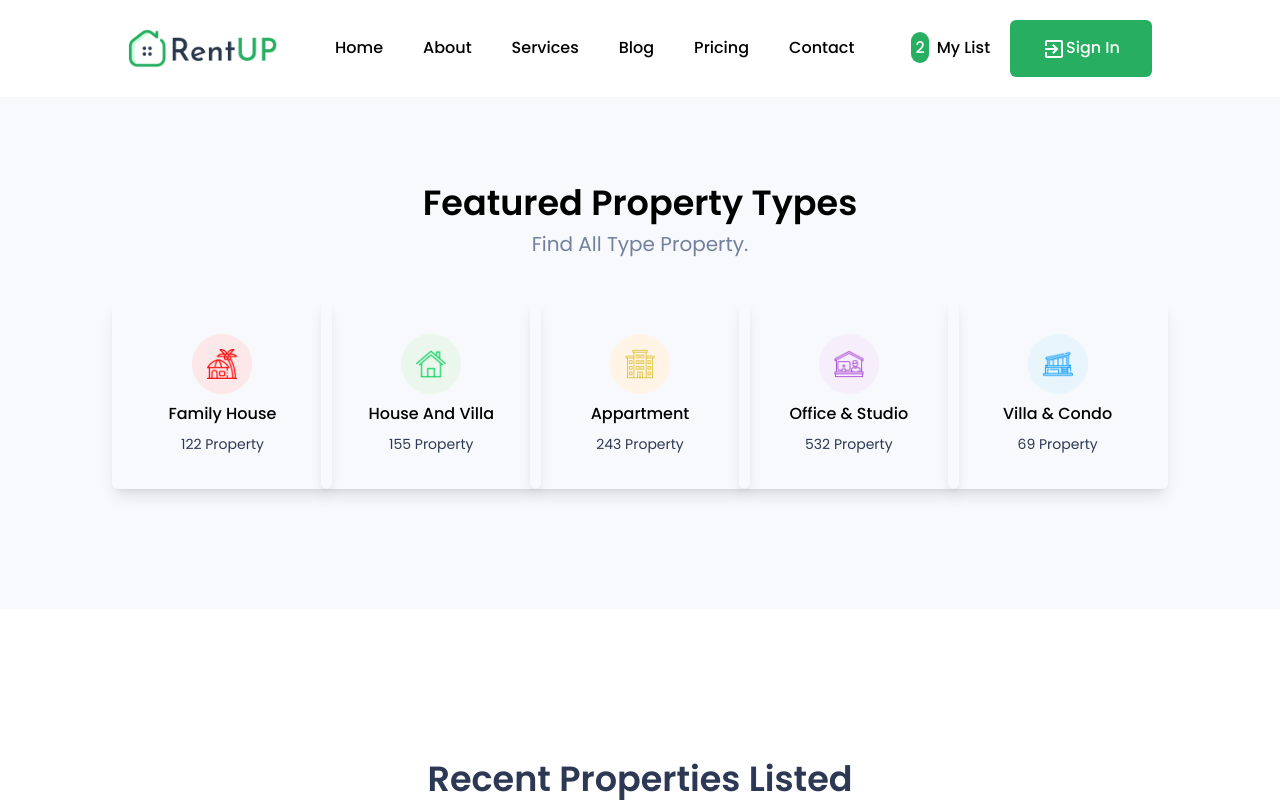
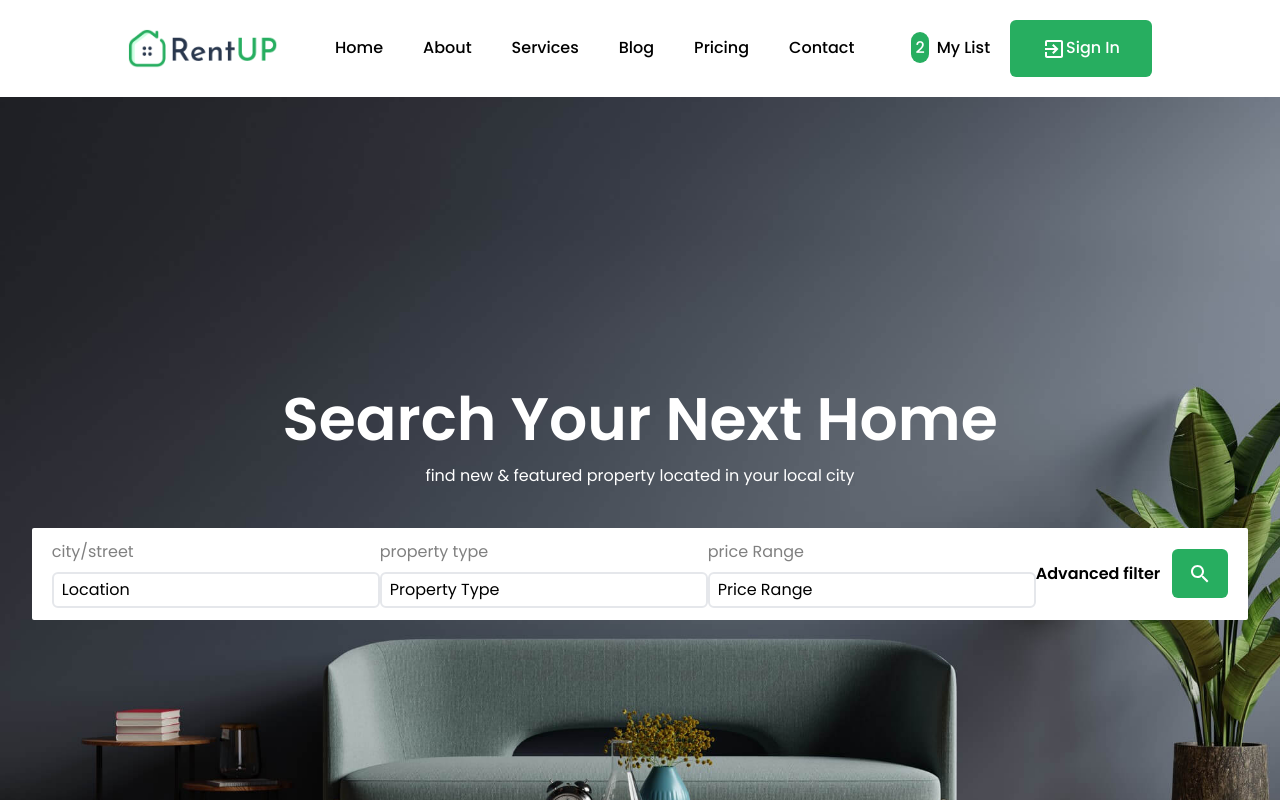
Before and after one commit to SanuRaj-K/rent-up, a Next.js app: page / in a window 1280 px wide. Shown: the top 800 px of the page. Built offline with nearby package versions, Linux system fonts and the light colour scheme.

Commit message:
first commit

```diff
--- a/src/components/landing/index.jsx
+++ b/src/components/landing/index.jsx
@@ -19,7 +19,7 @@ import ContactBottom from "../contact/ContactBottom";
 export const LandingPage = () => {
   return (
     <div>
-      {/* <section className=" pb-36 min-h-screen w-full bg-landing bg-cover bg-no-repeat">
+      <section className=" pb-36 min-h-screen w-full bg-landing bg-cover bg-no-repeat">
         <div className="flex flex-col justify-center items-center h-screen">
           <h1 className=" text-[60px] capitalize  text-white font-semibold">
             search your next home
@@ -74,7 +74,7 @@ export const LandingPage = () => {
             </div>
           </div>
         </div>
-      </section> */}
+      </section>
       <section className=" px-10 md:px-0 py-20 bg-[#f7f9fc]">
         <div className=" flex flex-col  items-center w-full mx-auto">
           <h1 className=" text-[35px] font-semibold">
```
